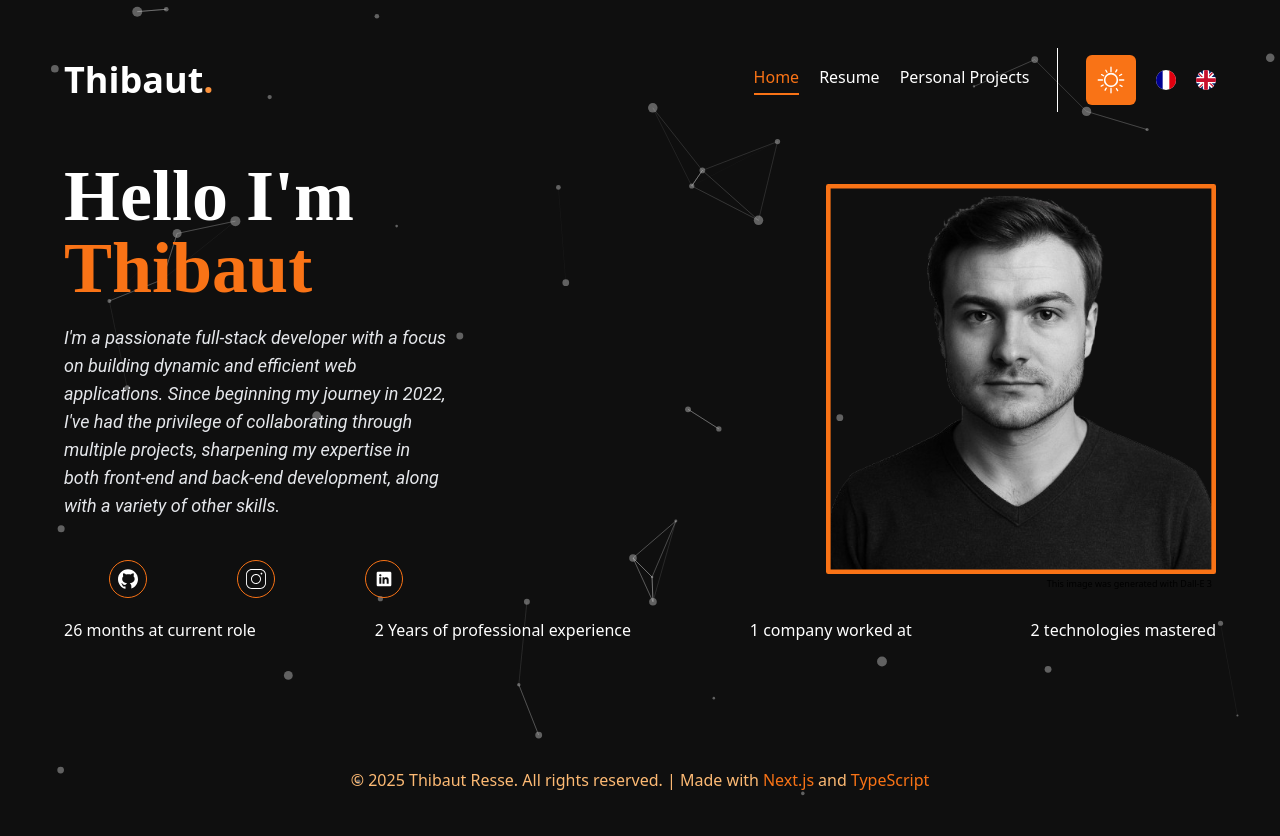
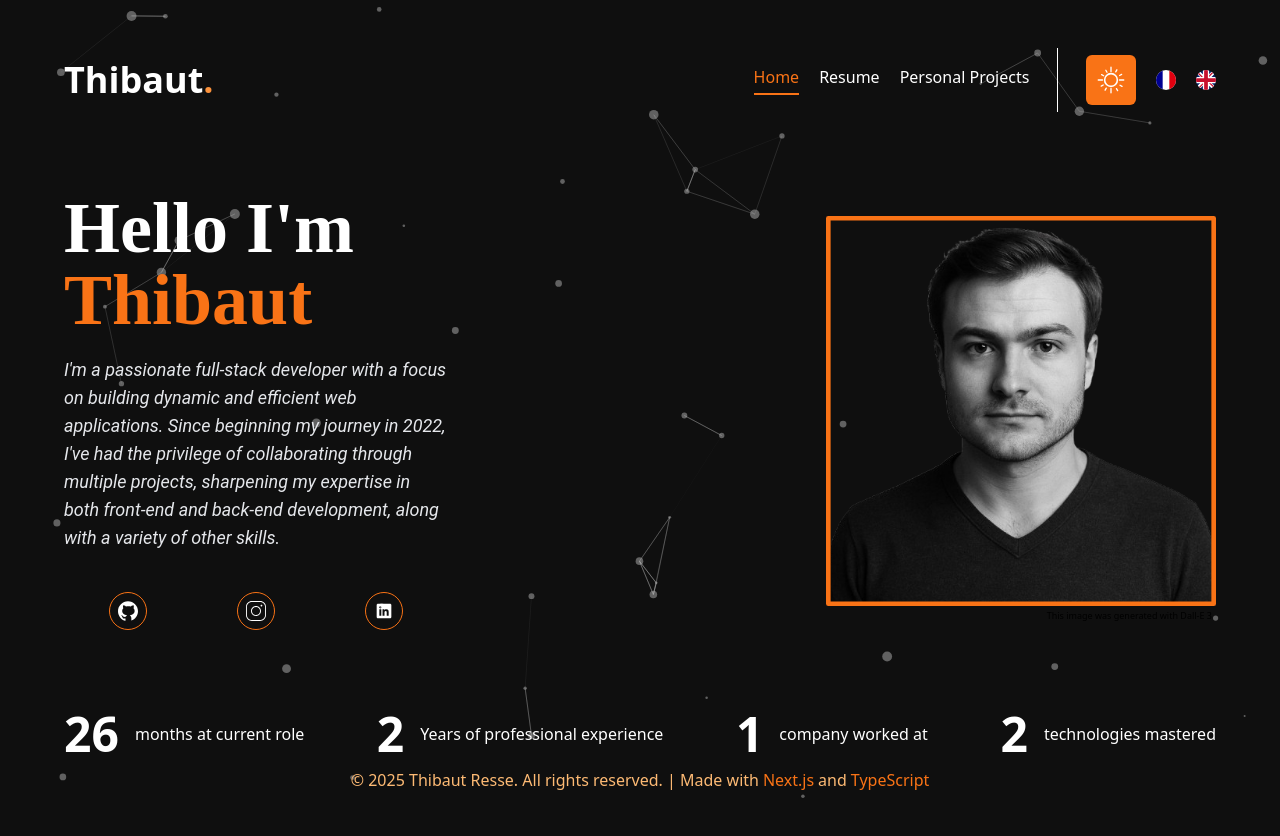
Before and after one commit to neolink78/portfolio, a Next.js app: page / in a window 1280 px wide. Shown: the top 836 px of the page. Built offline with nearby package versions, Linux system fonts and the light colour scheme.

Commit message:
index page's div placements done

```diff
--- a/components/home/experience.tsx
+++ b/components/home/experience.tsx
@@ -2,11 +2,23 @@ import CountUp from "react-countup"
 
 export const Experience = () => {
     return (
-        <div className="flex justify-between mt-5">
-            <p><CountUp end={26} duration={5} /> months at current role</p>
-            <p><span>2</span> Years of professional experience</p>
-            <p><span>1</span> company worked at</p>
-            <p><span>2</span> technologies mastered</p>
+        <div className="flex justify-between mt-20">
+            <p className="flex gap-4 items-center"><span className="flex gap-4 items-center ">
+                <CountUp end={26} duration={5} className="text-4xl xl:text-5xl font-bold" />
+            </span>
+                months at current role</p>
+            <p className="flex gap-4 items-center"><span className="flex gap-4 items-center ">
+                <CountUp end={2} duration={5} className="text-4xl xl:text-5xl font-bold" />
+            </span>
+                Years of professional experience</p>
+            <p className="flex gap-4 items-center"><span className="flex gap-4 items-center ">
+                <CountUp end={1} duration={5} className="text-4xl xl:text-5xl font-bold" />
+            </span>
+                company worked at</p>
+            <p className="flex gap-4 items-center"><span className="flex gap-4 items-center ">
+                <CountUp end={2} duration={5} className="text-4xl xl:text-5xl font-bold" />
+            </span>
+                technologies mastered</p>
         </div>
     )
 }
--- a/pages/index.tsx
+++ b/pages/index.tsx
@@ -5,11 +5,10 @@ import ParticlesBackground from "@/components/Particles";
 
 export default function Home() {
   return (
-    <div className="min-h-screen flex flex-col mt-12">
+    <div className="min-h-screen flex flex-col mt-20">
       <ParticlesBackground />
       <main className="flex text-white justify-between items-center">
         <div className="w-96 flex flex-col gap-5">
-
           <p className="text-7xl font-inspiration font-bold">Hello I&apos;m
             <span className="text-orange-500"> Thibaut</span>
           </p>
```
